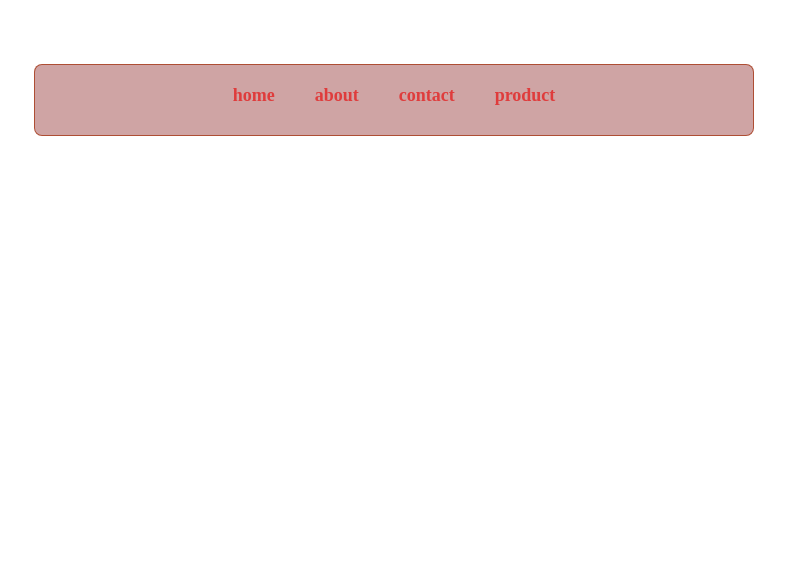
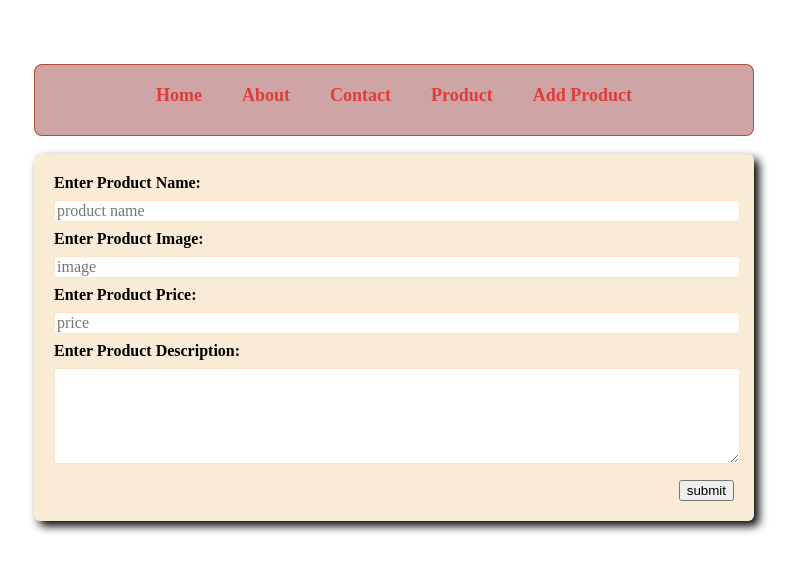
Before and after one commit to rakshitpandey2003/Triweb-Learning, a React (Create React App) app in the folder React/genesis/: page /product/add in a window 1280 px wide. Shown: the top 572 px of the page, without its empty margins (246-1043 px from the left). Built offline with nearby package versions, Linux system fonts and the light colour scheme.

Commit message:
created a product form and learned useref hook

```diff
--- a/React/genesis/src/App.js
+++ b/React/genesis/src/App.js
@@ -4,6 +4,7 @@ import Home from "./pages/Home";
 import { Routes, Route } from "react-router-dom";
 import Product from "./pages/Product";
 import Layout from "./components/layouts/Layout";
+import AddProduct from "./pages/AddProduct";
 
 function App() {
   return <Layout>
@@ -12,6 +13,7 @@ function App() {
     <Route path='/about' element={<About/>}></Route>
     <Route path='/contact' element={<Contact/>}></Route>
     <Route path='/product' element={<Product/>}></Route>
+    <Route path='/product/add' element={<AddProduct/>}></Route>
     </Routes>
   </Layout>
 }
--- a/React/genesis/src/components/layouts/MainMenu.js
+++ b/React/genesis/src/components/layouts/MainMenu.js
@@ -4,10 +4,11 @@ function MainMenu() {
     return <header className={MainMenuStyle.header}>
         <nav>
             <ul>
-                <li><Link to='/'>home</Link></li>
-                <li><Link to='/about'>about</Link></li>
-                <li><Link to='/contact'>contact</Link></li>
-                <li><Link to='/product'>product</Link></li>
+                <li><Link to='/'>Home</Link></li>
+                <li><Link to='/about'>About</Link></li>
+                <li><Link to='/contact'>Contact</Link></li>
+                <li><Link to='/product'>Product</Link></li>
+                <li><Link to='/product/add'>Add Product</Link></li>
             </ul>
         </nav>
     </header>
--- /dev/null
+++ b/React/genesis/src/components/product/AddProductForm.js
@@ -0,0 +1,45 @@
+import styles from "./AddProductform.module.css";
+import CustomWrapper from '../layouts/Wrapper';
+import { useRef , props } from "react";
+function AddProductForm(){
+    const product_name_ref=useRef();
+    const image_ref=useRef();
+    const price_ref=useRef();
+    const description_ref=useRef();
+    function submitHandler(event){
+        event.preventDefault();
+        const product_name = product_name_ref.current.value;
+        const image = image_ref.current.value;
+        const price = price_ref.current.value;
+        const description = description_ref.current.value;
+        const product = {
+            product_name,
+            image,
+            price,
+            description
+        };
+        props.addProductHandler(product);
+    }
+    return <CustomWrapper>
+        <form onSubmit={submitHandler} className={styles.form}>
+                <div className={styles.groups}>
+                    <label>Enter Product Name:</label>
+                    <input type="text" placeholder="product name" ref={product_name_ref}/>
+                </div>
+                <div className={styles.groups}>
+                <label>Enter Product Image:</label>
+                    <input type="text" placeholder="image"  ref={image_ref}/>
+                </div>
+                <div className={styles.groups}>
+                <label>Enter Product Price:</label>
+                    <input type="text" placeholder="price"  ref={price_ref}/>
+                </div>
+                <div className={styles.groups}>
+                <label>Enter Product Description:</label>
+                    <textarea rows="5" id="description"  ref={description_ref}/>
+                </div>
+                <div className={styles.btn}><button>submit</button></div>
+        </form>
+    </CustomWrapper>
+}
+export default AddProductForm;
--- /dev/null
+++ b/React/genesis/src/components/product/AddProductform.module.css
@@ -0,0 +1,25 @@
+.form{
+    padding:1 rem;
+}
+.groups{
+    margin-bottom: 0.5rem;
+}
+.groups label{
+    display: block;
+    font-weight: bold;
+    margin-bottom: 0.5rem;
+}
+
+.groups input , textarea{
+    display: block;
+    font: inherit;
+    border-radius: 4px;
+    border: 1px solid bisque;
+    padding: 0.25 rem;
+    width: 100%;
+}
+
+.btn{
+    margin-top: 1rem;
+    text-align: right;
+}
--- /dev/null
+++ b/React/genesis/src/pages/AddProduct.js
@@ -0,0 +1,6 @@
+import AddProductForm from "../components/product/AddProductForm";
+
+function AddProduct(){
+    return <AddProductForm/>
+}
+export default AddProduct;
```
